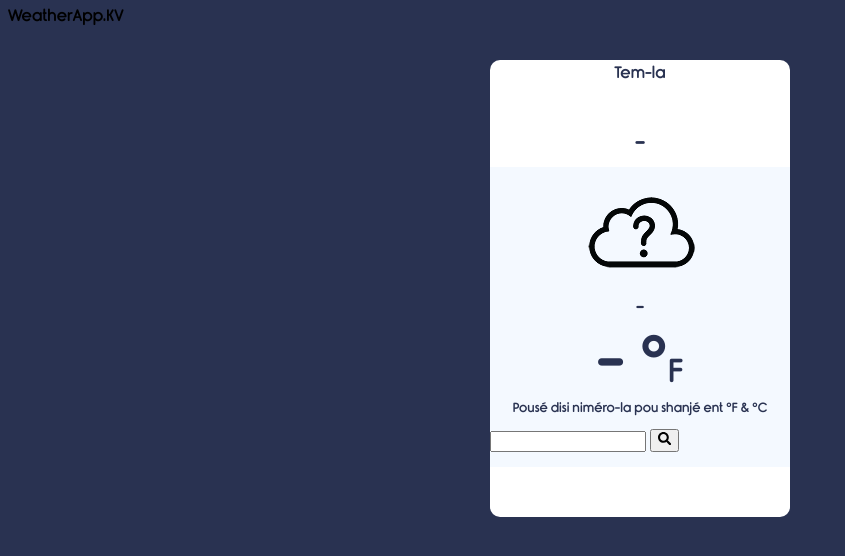
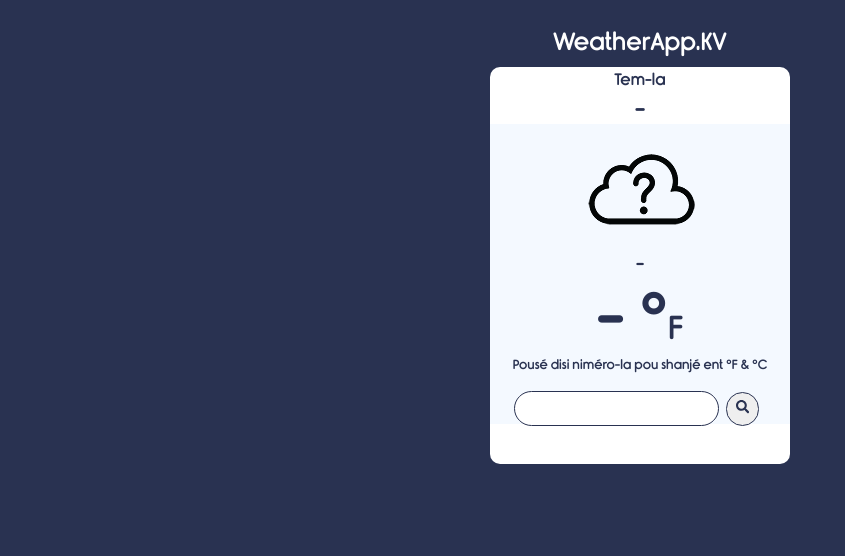
Before and after one commit to Louisianish/weatherkv, a plain HTML site: page index.html in a window 1280 px wide. Shown: the whole page, without its empty margins (0-845 px from the left). Drawn offline with Linux system fonts and the light colour scheme.

Commit message:
Update style.css

```diff
--- a/style.css
+++ b/style.css
@@ -1,12 +1,20 @@
-*{
+* {
     font-family: "Rimouski";
 }
 
-body{
+body {
     background-color: #293251;
 }
 
-.container{
+.app-name {
+    font-size: 1.5em;
+    color: white;
+    text-align: center;
+    margin-top: 30px;
+    margin-bottom: 0;
+}
+
+.container {
     width: 300px;
     background-color: #FFF;
 
@@ -14,17 +22,17 @@ body{
     margin: 0 auto;
 
     border-radius: 10px;
-    padding-bottom : 50px;
-    margin-top: 35px;
+    padding-bottom : 40px;
+    margin-top: 10px;
 }
 
-.app-title{
+.app-title {
     width: 300px;
-    height: 60px;
+    height: 30px;
     border-radius: 10px 10px 0 0;
 }
 
-.app-title p{
+.app-title p {
     text-align: center;
     padding: 5px;
     margin: 0 auto;
@@ -32,12 +40,25 @@ body{
     font-size: 1em;
 }
 
-.notification{
+/* .location{
+
+} */
+
+.location p {
+    margin: 0;
+    padding-top: 0;
+    padding: 10px auto 5px auto;
+    color: #293251;
+    font-size: 1.5em;
+    text-align: center;
+}
+
+.notification {
     background-color: #f8d7da;
     display: none;
 }
 
-.notification p{
+.notification p {
     color: #721c24;
     font-size: 1.2em;
     margin: 0;
@@ -45,40 +66,28 @@ body{
     padding: 10px 0;
 }
 
-.weather-container{
+.weather-container {
     width: 300px;
     height: 300px;
     background-color: #F4F9FF;
 }
 
-.location{
-
-}
-
-.location p{
-    margin: 0;
-    padding: 10px;
-    color: #293251;
-    font-size: 1.5em;
-    text-align: center;
-}
-
-.weather-icon{
+.weather-icon {
     width: 300px;
     height: 100px;
 }
 
-.weather-icon img{
+.weather-icon img {
     display: block;
     margin: 0 auto;
     padding: 0;
 }
 
-.temperature-description{
+/* .temperature-description{
 
-}
+} */
 
-.temperature-description p{
+.temperature-description p {
     padding-top: 30px;
     padding-bottom: 10px;
     margin: 0;
@@ -87,12 +96,12 @@ body{
     text-align: center;
 }
 
-.temperature-value{
+.temperature-value {
     width: 300px;
     height: 60px;
 }
 
-.temperature-value p{
+.temperature-value p {
     padding: 0;
     margin: 0;
     color: #293251;
@@ -101,17 +110,46 @@ body{
     cursor: pointer;
 }
 
-.temperature-value p:hover{
+/* .temperature-value p:hover{
 
-}
+} */
 
-.temperature-value span{
+.temperature-value span {
     color: #293251;
     font-size: 0.5em;
 }
 
-.temperature-switch p{
+.temperature-switch p {
     color: #293251;
     font-size: 0.8em;
     text-align: center;
 }
+
+.search {
+    display: flex;
+    align-items: center;
+    justify-content: center;
+}
+
+input.search-bar {
+    border: 1.5px solid #293251;
+    border-radius: 24px;
+    font-family: "Rimouski";
+    font-size: 100%;
+    padding: 0.5em 1em;
+}
+
+.button {
+    margin: 0.5em;
+    color: #293251;
+    border-radius: 50%;
+    border: 1.5px solid #293251;
+    height: 2.5em;
+    width: 2.5em;
+}
+
+.button:hover {
+    background: #293251;
+    color: white;
+    cursor: pointer;
+}
```
